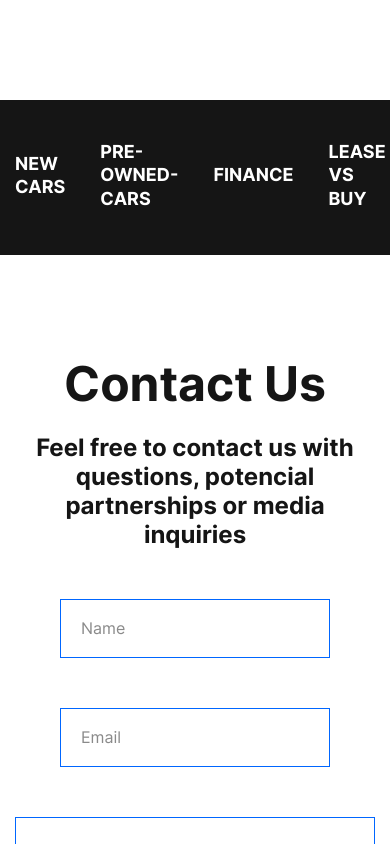
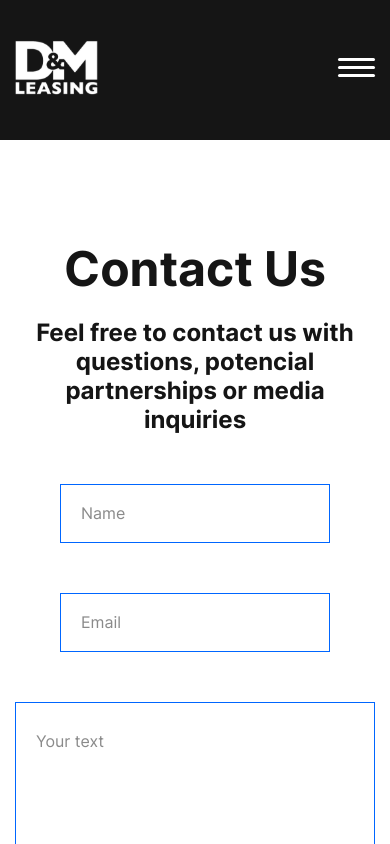
Before and after one commit to elmiramm/10_lease-cars, a website: page src/contacts.html in a window 390 px wide. Drawn offline with nearby package versions, Linux system fonts and the light colour scheme; files that its build step writes are made by us from their sources; files whose address does not match are found by name.

Commit message:
header - adaptive

```diff
--- a/src/contacts.html
+++ b/src/contacts.html
@@ -8,7 +8,7 @@ title: "Leasing From D&amp;M | Contacts"
 <body>
 	<div class="wrapper">
 		@@include("html/header.html", {
-		className: "contact-us",
+		className: "contact",
 		})
 
 		<main class="page">
--- a/src/js/app.js
+++ b/src/js/app.js
@@ -69,14 +69,14 @@ window.onload = function () {
 
 	//-------Active links on Page--------
 	const page = document.querySelector('.header');
-	if (page.classList.contains("contact-us")) {
+	if (page.classList.contains("contact")) {
 		const contact = document.querySelectorAll('.menu__list-link').forEach(elem => {
 			if (elem.textContent === "contact us") {
 				elem.classList.add('active-header-link');
 			}
 		})
 	}
-	if (page.classList.contains("catalog")) {
+	if (page.classList.contains("catalog-page")) {
 		const gallery = document.querySelectorAll('.menu__list-link').forEach(elem => {
 			if (elem.textContent === "new cars") {
 				elem.classList.add('active-header-link');
--- /dev/null
+++ b/src/scss/_media.scss
@@ -0,0 +1,39 @@
+@media (max-width: $burgerBP) {
+	.header {
+		&__inner {
+			justify-content: space-between;
+			align-items: center;
+			flex-wrap: wrap;
+			max-height: 140px;
+		}
+
+		&__menu {
+			font-size: 20px;
+			position: relative;
+			z-index: 12;
+			order: 3;
+			width: 100%;
+		}
+		.menu {
+			padding-top: 145px;
+			padding-bottom: 50px;
+			margin: -95px -15px 0;
+			background: $mainTextColor;
+			transform: translateY(-1000px);
+			transition: all 0.6s ease;
+			&--open {
+				transform: translateY(0);
+				height: 100vh;
+			}
+			&__list {
+				flex-direction: column;
+				height: 100%;
+				justify-content: center;
+			}
+
+		}
+		.burger {
+			order: 1;
+		}
+	}
+}
--- a/src/scss/burger.scss
+++ b/src/scss/burger.scss
@@ -7,7 +7,7 @@
 		position: relative;
 		height: 19px;
 		width: 37px;
-		z-index: 3;
+		z-index: 16;
 
 		cursor: pointer;
 
@@ -17,7 +17,7 @@
 			position: absolute;
 			height: 3px;
 			width: 100%;
-			background-color: #000;
+			background-color: $textColor;
 			border-radius: 2px;
 			transition: cubic-bezier(0.785, 0.135, 0.15, 0.86) 0.3s all;
 		}
@@ -50,7 +50,7 @@
 			right: 0;
 			width: 100%;
 			height: 3px;
-			background-color: #000;
+			background-color: $textColor;
 			border-radius: 2px;
 			transform: scale(1);
 			transition: cubic-bezier(0.785, 0.135, 0.15, 0.86) 0.3s all;
--- a/src/scss/catalog.scss
+++ b/src/scss/catalog.scss
@@ -1,12 +1,18 @@
 .catalog {
-	margin-top: 100px;
+	margin-top: 240px;
+	&__btn {
+		margin-top: 100px;
+	}
 }
 .tabs {
 	&__btn {
 		display: flex;
 		justify-content: center;
 		gap: 80px;
-		margin-bottom: 100px;
+		&:not(:last-child) {
+			margin-bottom: 100px;
+		}
+
 	}
 	&__btn-item {
 		cursor: pointer;
--- a/src/scss/contact-us.scss
+++ b/src/scss/contact-us.scss
@@ -1,5 +1,5 @@
 .contact-us {
-	margin-top: 100px;
+	margin-top: 240px;
 	&__title {
 		font-size: inherit;
 	}
--- a/src/scss/header.scss
+++ b/src/scss/header.scss
@@ -1,11 +1,32 @@
 .header {
 	background-color: $mainTextColor;
+	background-color: transparent;
+	position: absolute;
+	width: 100%;
+	z-index: 11;
+
+	&:not(.header--main) {
+		&::before {
+			content: "";
+			display: block;
+			height: 140px;
+			width: 100%;
+			background-color: $mainTextColor;
+			top: 0;
+			position: absolute;
+			z-index: 13;
+		}
+	}
 	&--main {
 		background-color: transparent;
 		position: absolute;
 		width: 100%;
 		z-index: 11;
 
+	}
+	.logo {
+		position: relative;
+		z-index: 16;
 	}
 	&__inner {
 		display: flex;
--- a/src/scss/style.scss
+++ b/src/scss/style.scss
@@ -14,7 +14,7 @@ $bp768: 767.98px;
 $bp480: 479.98px;
 $bp320: 319.98px;
 
-$burgerBP: $bp480;
+$burgerBP: $bp992;
 //------Vars-End------
 
 @import "fonts.scss";
@@ -109,6 +109,7 @@ select {
 // -----Общие блоки-----
 .section {
 	margin-bottom: 109px;
+	position: relative;
 	&__title-box {
 		font-size: 48px;
 		line-height: 1.21;
@@ -177,4 +178,4 @@ select {
 
 
 // Adaptive
-// @import "_media.scss"; создать
+@import "_media.scss";
--- a/src/scss/swiper.scss
+++ b/src/scss/swiper.scss
@@ -15,7 +15,7 @@
 
 .swiper-pagination-bullets {
 	position: absolute;
-	z-index: 12;
+	z-index: 10;
 	bottom: 92px;
 	display: flex;
 	align-items: center;
--- a/version.json
+++ b/version.json
@@ -1,3 +1,3 @@
 {
-    "main": "20230409194249"
+    "main": "20230410202010"
 }
```
Also changed, not shown: src/catalog.html (+1 -1 lines), src/html/catalog.html (+1 -1 lines), dist/catalog.html, dist/contacts.html, dist/css/style.css, dist/css/style.min.css, dist/js/app.min.js.
